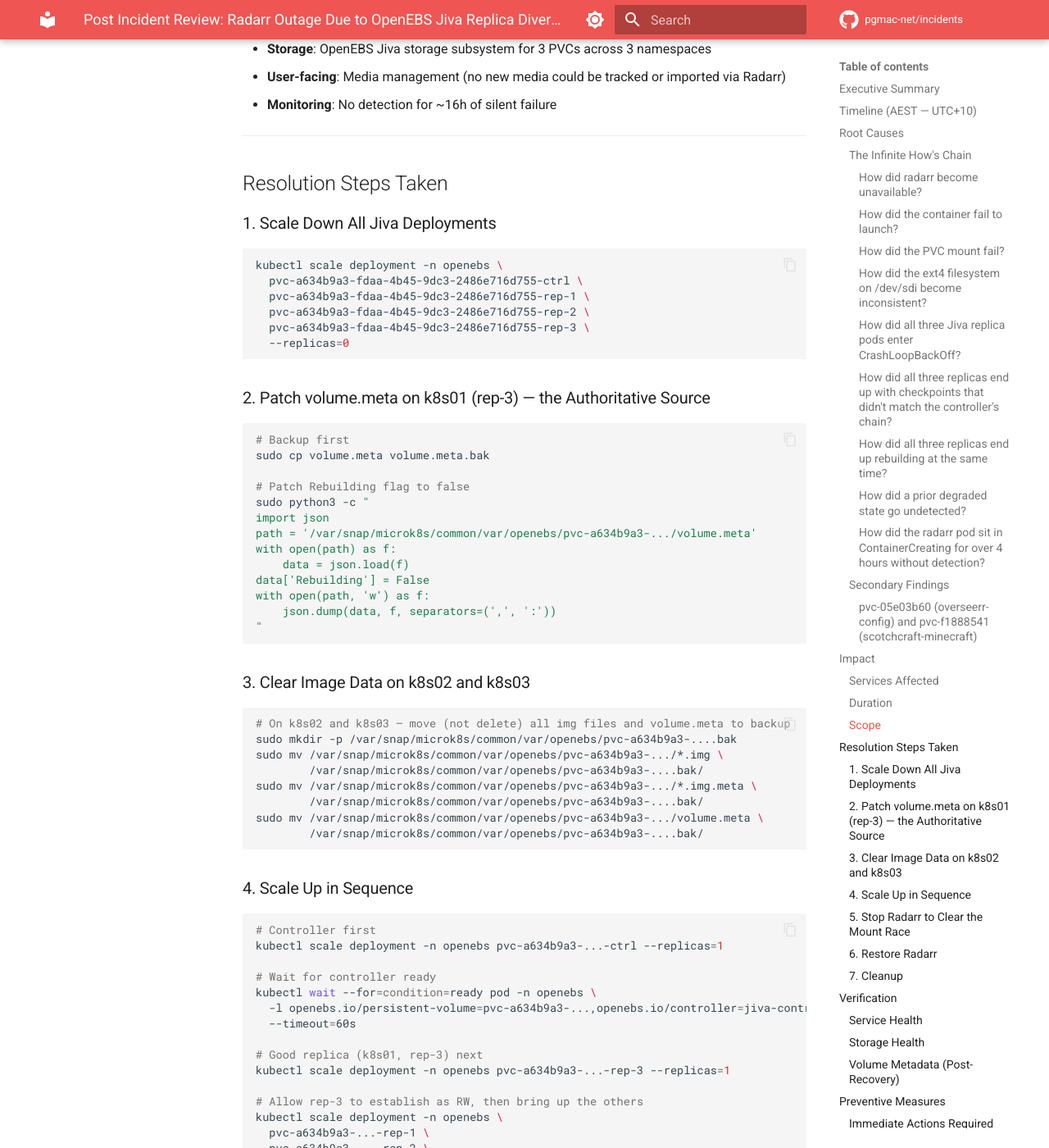
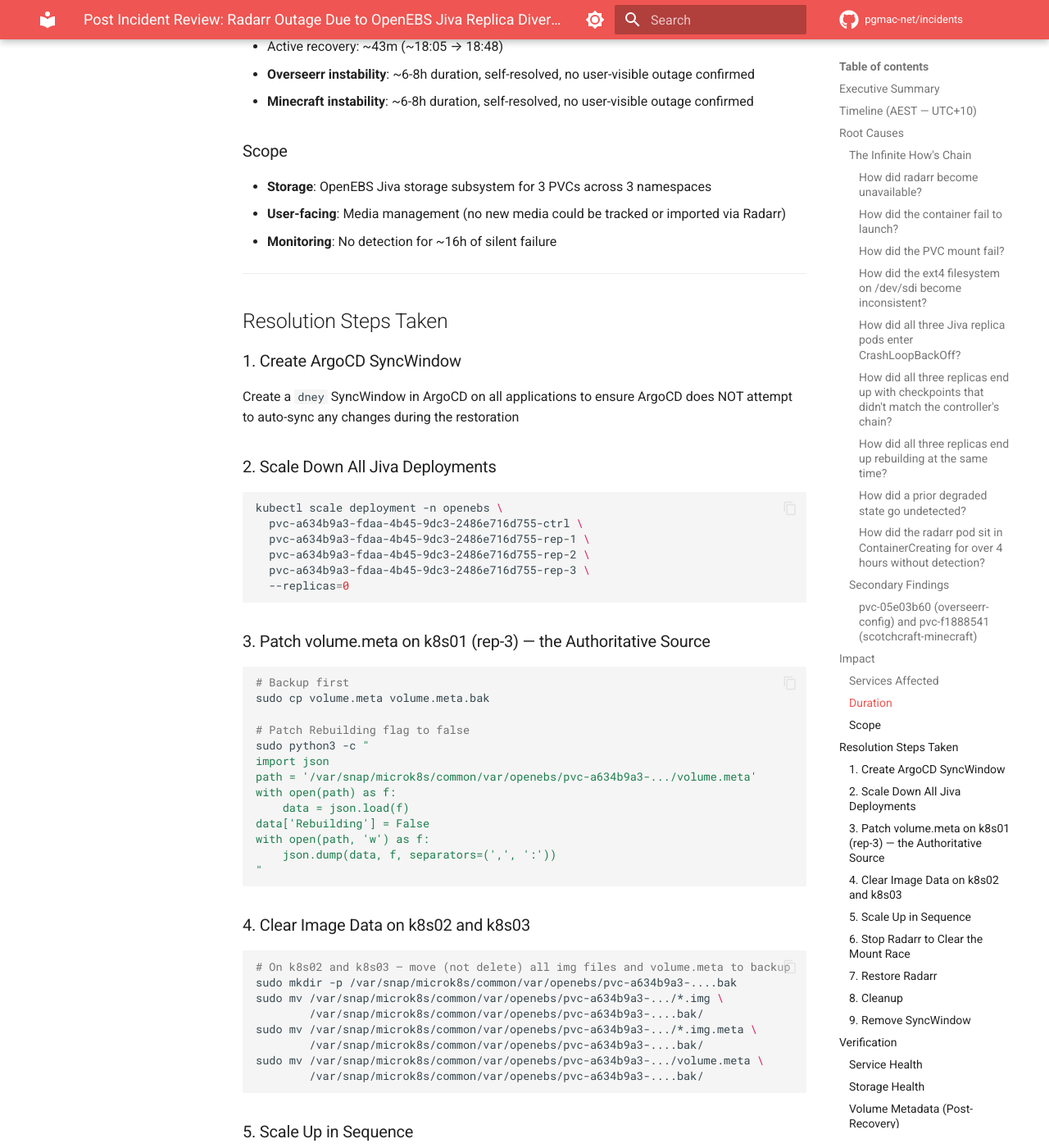
Before and after one commit to pgmac-net/incidents, an MkDocs documentation site: the page built from docs/incidents/2026-02-22-radarr-openebs-jiva-replica-divergence.md, in a window 1280 px wide and 1400 px high, scrolled down 5950 px. Shown: the whole window at 82% size. Built offline with MkDocs 1.6.1 and Material for MkDocs 9.7.7, drawn with Linux system fonts in a browser that asks for light colours; comment, search, counter and statistics services are not loaded; some of the changed text lies outside the part shown.

Commit message:
Add details about the ArgoCD SyncWindow I manually created

````diff
--- a/docs/incidents/2026-02-22-radarr-openebs-jiva-replica-divergence.md
+++ b/docs/incidents/2026-02-22-radarr-openebs-jiva-replica-divergence.md
@@ -21,30 +21,30 @@
 
 ## Timeline (AEST — UTC+10)
 
-| Time | Event |
-|------|-------|
-| **2026-02-21 ~22:25** | **ROOT EVENT**: Ungraceful shutdown interrupts an in-progress Jiva rebuild across all 3 replicas. All nodes' `revision.counter` files share this timestamp. |
-| ~22:25 onwards | All 3 Jiva replicas for `radarr-config` enter CrashLoopBackOff. Jiva controller loses all healthy backends. iSCSI LUN (`/dev/sdi`) becomes unserviceable. |
-| ~22:25 onwards | Kubelet begins retrying PVC mount for radarr pod (not yet scheduled). Each retry runs `fsck -a /dev/sdi`, which fails with "can't read superblock". |
-| **2026-02-22 14:01** | Radarr pod `radarr-cd6596b59-lbc2v` scheduled, enters `ContainerCreating`. PVC mount failing silently — pod status gives no indication of storage failure. |
-| 14:01 → 18:05 | Pod remains in `ContainerCreating` for 4h4m with no alerting. `FailedMount` events accumulate in pod describe but are not visible without active investigation. |
-| **~18:05** | **INCIDENT DETECTED**: Manual investigation triggered. `kubectl describe pod` reveals repeated `FailedMount` events citing `can't read superblock on /dev/sdi` and `fsck found errors but could not correct them`. |
-| ~18:08 | All 3 Jiva replica pods identified in CrashLoopBackOff: `rep-1` (k8s03), `rep-2` (k8s02), `rep-3` (k8s01). Controller running 2/2 but with zero healthy backends. |
-| ~18:10 | Replica logs reveal fatal error: `"Current replica's checkpoint not present in rwReplica chain, Shutting down..."` |
-| ~18:12 | All 3 nodes' `volume.meta` inspected — all show `"Rebuilding":true` with identical `RevisionCounter: 2538385` but diverged `Parent` snapshot chains. Root cause confirmed. |
-| ~18:15 | **RESOLUTION START**: All 4 Jiva deployments (controller + 3 replicas) scaled to 0. |
-| ~18:17 | `volume.meta` on k8s01 (`rep-3`) patched: `"Rebuilding": false`. This replica designated as the authoritative source. |
-| ~18:19 | All `.img` and `.img.meta` files moved to `.bak` directories on k8s02 and k8s03. `volume.meta` files also moved so those replicas start completely fresh. |
-| ~18:21 | Jiva controller scaled back to 1. Becomes ready within 80 seconds. |
-| ~18:22 | `rep-3` (k8s01, the fixed replica) scaled to 1. Joins controller as RW replica. |
-| ~18:24 | `rep-1` and `rep-2` scaled to 1. Begin rebuilding from `rep-3`. Jiva correctly serialises — only one WO rebuild at a time. |
-| ~18:29 | All 4 Jiva pods `Running`. Snapshot sync active on `rep-2`, `rep-1` queued. |
-| ~18:30 | Old D-state `fsck.ext4` process (from prior kubelet retry) clears. `/dev/sdi` becomes free. |
-| ~18:32 | Manual `fsck -y /dev/sdi` attempt fails — kubelet has already spawned a new `fsck -a` process, racing for the device. |
-| ~18:37 | Radarr scaled to 0 to stop kubelet from competing for `/dev/sdi`. |
-| ~18:40 | D-state `fsck -a` process clears. `dmesg` shows `EXT4-fs (sdi): recovery complete` — the kernel's ext4 journal recovery succeeded during a mount attempt after Jiva became healthy. |
-| ~18:47 | Radarr scaled back to 1. |
-| **18:48:28** | **INCIDENT RESOLVED**: Radarr pod `radarr-cd6596b59-mlbs6` reaches `1/1 Running`. |
+| Time                  | Event                                                                                                                                                                                                              |
+| --------------------- | ------------------------------------------------------------------------------------------------------------------------------------------------------------------------------------------------------------------ |
+| **2026-02-21 ~22:25** | **ROOT EVENT**: Ungraceful shutdown interrupts an in-progress Jiva rebuild across all 3 replicas. All nodes' `revision.counter` files share this timestamp.                                                        |
+| ~22:25 onwards        | All 3 Jiva replicas for `radarr-config` enter CrashLoopBackOff. Jiva controller loses all healthy backends. iSCSI LUN (`/dev/sdi`) becomes unserviceable.                                                          |
+| ~22:25 onwards        | Kubelet begins retrying PVC mount for radarr pod (not yet scheduled). Each retry runs `fsck -a /dev/sdi`, which fails with "can't read superblock".                                                                |
+| **2026-02-22 14:01**  | Radarr pod `radarr-cd6596b59-lbc2v` scheduled, enters `ContainerCreating`. PVC mount failing silently — pod status gives no indication of storage failure.                                                         |
+| 14:01 → 18:05         | Pod remains in `ContainerCreating` for 4h4m with no alerting. `FailedMount` events accumulate in pod describe but are not visible without active investigation.                                                    |
+| **~18:05**            | **INCIDENT DETECTED**: Manual investigation triggered. `kubectl describe pod` reveals repeated `FailedMount` events citing `can't read superblock on /dev/sdi` and `fsck found errors but could not correct them`. |
+| ~18:08                | All 3 Jiva replica pods identified in CrashLoopBackOff: `rep-1` (k8s03), `rep-2` (k8s02), `rep-3` (k8s01). Controller running 2/2 but with zero healthy backends.                                                  |
+| ~18:10                | Replica logs reveal fatal error: `"Current replica's checkpoint not present in rwReplica chain, Shutting down..."`                                                                                                 |
+| ~18:12                | All 3 nodes' `volume.meta` inspected — all show `"Rebuilding":true` with identical `RevisionCounter: 2538385` but diverged `Parent` snapshot chains. Root cause confirmed.                                         |
+| ~18:15                | **RESOLUTION START**: All 4 Jiva deployments (controller + 3 replicas) scaled to 0.                                                                                                                                |
+| ~18:17                | `volume.meta` on k8s01 (`rep-3`) patched: `"Rebuilding": false`. This replica designated as the authoritative source.                                                                                              |
+| ~18:19                | All `.img` and `.img.meta` files moved to `.bak` directories on k8s02 and k8s03. `volume.meta` files also moved so those replicas start completely fresh.                                                          |
+| ~18:21                | Jiva controller scaled back to 1. Becomes ready within 80 seconds.                                                                                                                                                 |
+| ~18:22                | `rep-3` (k8s01, the fixed replica) scaled to 1. Joins controller as RW replica.                                                                                                                                    |
+| ~18:24                | `rep-1` and `rep-2` scaled to 1. Begin rebuilding from `rep-3`. Jiva correctly serialises — only one WO rebuild at a time.                                                                                         |
+| ~18:29                | All 4 Jiva pods `Running`. Snapshot sync active on `rep-2`, `rep-1` queued.                                                                                                                                        |
+| ~18:30                | Old D-state `fsck.ext4` process (from prior kubelet retry) clears. `/dev/sdi` becomes free.                                                                                                                        |
+| ~18:32                | Manual `fsck -y /dev/sdi` attempt fails — kubelet has already spawned a new `fsck -a` process, racing for the device.                                                                                              |
+| ~18:37                | Radarr scaled to 0 to stop kubelet from competing for `/dev/sdi`.                                                                                                                                                  |
+| ~18:40                | D-state `fsck -a` process clears. `dmesg` shows `EXT4-fs (sdi): recovery complete` — the kernel's ext4 journal recovery succeeded during a mount attempt after Jiva became healthy.                                |
+| ~18:47                | Radarr scaled back to 1.                                                                                                                                                                                           |
+| **18:48:28**          | **INCIDENT RESOLVED**: Radarr pod `radarr-cd6596b59-mlbs6` reaches `1/1 Running`.                                                                                                                                  |
 
 ---
 
@@ -52,7 +52,7 @@
 
 ### The Infinite How's Chain
 
-> *"The infinite how's" methodology: at each causal step, ask "how?" rather than accepting the surface answer. Keep drilling until reaching an actionable, preventable cause.*
+> _"The infinite how's" methodology: at each causal step, ask "how?" rather than accepting the surface answer. Keep drilling until reaching an actionable, preventable cause._
 
 ---
 
@@ -101,13 +101,17 @@
 Inspection of each replica's `volume.meta` showed:
 
 ```json
-{ "Rebuilding": true, "Checkpoint": "volume-snap-0fd00bc8-...", "RevisionCounter": 2538385 }
+{
+  "Rebuilding": true,
+  "Checkpoint": "volume-snap-0fd00bc8-...",
+  "RevisionCounter": 2538385
+}
 ```
 
 All three replicas had identical `RevisionCounter` values (`2538385`) and identical `Checkpoint` UUIDs — but each had a **different `Parent` snapshot** for its head image:
 
-| Node | Head Parent |
-|------|-------------|
+| Node  | Head Parent               |
+| ----- | ------------------------- |
 | k8s01 | `volume-snap-3d6f0344...` |
 | k8s02 | `volume-snap-b5c23a63...` |
 | k8s03 | `volume-snap-af55ce5c...` |
@@ -123,6 +127,7 @@
 #### How did a prior degraded state go undetected?
 
 There is no alerting on:
+
 - Jiva replica `CrashLoopBackOff` or elevated restart counts
 - Jiva replica `Rebuilding: true` flag persisting beyond a threshold
 - PVC `FailedMount` events accumulating on pods
@@ -171,7 +176,11 @@
 
 ## Resolution Steps Taken
 
-### 1. Scale Down All Jiva Deployments
+### 1. Create ArgoCD SyncWindow
+
+Create a `dney` SyncWindow in ArgoCD on all applications to ensure ArgoCD does NOT attempt to auto-sync any changes during the restoration
+
+### 2. Scale Down All Jiva Deployments
 
 ```bash
 kubectl scale deployment -n openebs \
@@ -213,7 +222,7 @@
         /var/snap/microk8s/common/var/openebs/pvc-a634b9a3-....bak/
 ```
 
-### 4. Scale Up in Sequence
+### 5. Scale Up in Sequence
 
 ```bash
 # Controller first
@@ -243,13 +252,13 @@
 
 At this point the kernel's ext4 journal recovery completed automatically during a mount attempt (`dmesg` showed `EXT4-fs (sdi): recovery complete` and `mounted filesystem with ordered data mode`), eliminating the need for a manual `fsck -y`.
 
-### 6. Restore Radarr
+### 7. Restore Radarr
 
 ```bash
 kubectl scale deployment -n media radarr --replicas=1
 ```
 
-### 7. Cleanup
+### 8. Cleanup
 
 ```bash
 # Remove backup directories from all nodes
@@ -257,6 +266,10 @@
 ssh k8s02 "sudo rm -rf ...pvc-a634b9a3-....bak"
 ssh k8s03 "sudo rm -rf ...pvc-a634b9a3-....bak"
 ```
+
+### 9. Remove SyncWindow
+
+Remove the `deny` SyncWindow in ArgoCD to ensure normal/expected auto-sync operation continues
 
 ---
 
@@ -287,6 +300,7 @@
 ### Volume Metadata (Post-Recovery)
 
 All radarr-config replicas confirmed with:
+
 - `"Rebuilding": false`
 - Shared `Checkpoint` UUID across all 3 nodes
 - Shared `Parent` snapshot reference
@@ -392,20 +406,20 @@
 
 ## Action Items
 
-| Priority | Action | Owner | Due Date | Status |
-|----------|--------|-------|----------|--------|
-| Critical | Alert: pod stuck in ContainerCreating > 5 minutes | SRE | 2026-03-01 | Open |
-| Critical | Alert: Jiva replica pod CrashLoopBackOff in openebs namespace | SRE | 2026-03-01 | Open |
-| High | Alert: Jiva replica restart rate > 5 in 30 minutes | SRE | 2026-03-08 | Open |
-| High | Alert: FailedMount events > 3 on any pod | SRE | 2026-03-08 | Open |
-| High | Write OpenEBS Jiva replica recovery runbook | SRE | 2026-03-08 | Open |
-| High | Investigate Feb 21 22:25 root event (UPS, PDU, hypervisor logs) | SRE | 2026-03-01 | Open |
-| Medium | Implement Jiva Rebuilding flag monitor (cronjob/exporter) | SRE | 2026-03-15 | Open |
-| Medium | Investigate Jiva upgrade path or automated rebuild recovery | SRE | 2026-03-22 | Open |
-| Medium | Periodic Jiva volume health report (revision skew, chain depth) | SRE | 2026-03-22 | Open |
-| Medium | Verify jiva-snapshot-cleanup cronjob health and thresholds | SRE | 2026-03-01 | Open |
-| Low | Investigate ci namespace high-restart pods (dependency-track: 176 restarts) | SRE | 2026-03-15 | Open |
-| Low | Investigate media namespace chronic restarters (metasearch: 34, linkace: 11) | SRE | 2026-03-22 | Open |
+| Priority | Action                                                                       | Owner | Due Date   | Status |
+| -------- | ---------------------------------------------------------------------------- | ----- | ---------- | ------ |
+| Critical | Alert: pod stuck in ContainerCreating > 5 minutes                            | SRE   | 2026-03-01 | Open   |
+| Critical | Alert: Jiva replica pod CrashLoopBackOff in openebs namespace                | SRE   | 2026-03-01 | Open   |
+| High     | Alert: Jiva replica restart rate > 5 in 30 minutes                           | SRE   | 2026-03-08 | Open   |
+| High     | Alert: FailedMount events > 3 on any pod                                     | SRE   | 2026-03-08 | Open   |
+| High     | Write OpenEBS Jiva replica recovery runbook                                  | SRE   | 2026-03-08 | Open   |
+| High     | Investigate Feb 21 22:25 root event (UPS, PDU, hypervisor logs)              | SRE   | 2026-03-01 | Open   |
+| Medium   | Implement Jiva Rebuilding flag monitor (cronjob/exporter)                    | SRE   | 2026-03-15 | Open   |
+| Medium   | Investigate Jiva upgrade path or automated rebuild recovery                  | SRE   | 2026-03-22 | Open   |
+| Medium   | Periodic Jiva volume health report (revision skew, chain depth)              | SRE   | 2026-03-22 | Open   |
+| Medium   | Verify jiva-snapshot-cleanup cronjob health and thresholds                   | SRE   | 2026-03-01 | Open   |
+| Low      | Investigate ci namespace high-restart pods (dependency-track: 176 restarts)  | SRE   | 2026-03-15 | Open   |
+| Low      | Investigate media namespace chronic restarters (metasearch: 34, linkace: 11) | SRE   | 2026-03-22 | Open   |
 
 ---
 
@@ -422,23 +436,25 @@
 
 ### Replica State at Discovery
 
-| Node | Replica | Revision Counter | Head Image | Rebuilding | Status |
-|------|---------|-----------------|------------|------------|--------|
-| k8s01 | rep-3 | 2538385 | volume-head-280.img | true | CrashLoopBackOff |
-| k8s02 | rep-2 | 2538385 | volume-head-376.img | true | CrashLoopBackOff |
-| k8s03 | rep-1 | 2538385 | volume-head-378.img | true | CrashLoopBackOff |
+| Node  | Replica | Revision Counter | Head Image          | Rebuilding | Status           |
+| ----- | ------- | ---------------- | ------------------- | ---------- | ---------------- |
+| k8s01 | rep-3   | 2538385          | volume-head-280.img | true       | CrashLoopBackOff |
+| k8s02 | rep-2   | 2538385          | volume-head-376.img | true       | CrashLoopBackOff |
+| k8s03 | rep-1   | 2538385          | volume-head-378.img | true       | CrashLoopBackOff |
 
 All three had identical `Checkpoint: "volume-snap-0fd00bc8-aaa8-40d1-90c3-1971d4837540.img"` but different `Parent` snapshot references, confirming divergence during an interrupted multi-replica rebuild.
 
 ### Key Log Entries
 
 **Jiva replica fatal error (all 3 replicas):**
+
 ```
 level=fatal msg="Failed to add replica to controller, err: Current replica's
 checkpoint not present in rwReplica chain, Shutting down..."
 ```
 
 **Kubelet mount failure (pod events):**
+
 ```
 Warning  FailedMount  kubelet  MountVolume.MountDevice failed for volume
 "pvc-a634b9a3-..." : 'fsck' found errors on device /dev/disk/by-path/...
@@ -449,6 +465,7 @@
 ```
 
 **ext4 recovery success (dmesg on k8s01):**
+
 ```
 [...] EXT4-fs (sdi): recovery complete
 [...] EXT4-fs (sdi): mounted filesystem with ordered data mode. Opts: (null)
@@ -457,10 +474,10 @@
 
 ### Other Affected PVCs (Same Root Event)
 
-| PVC | App | Max Restarts | Self-Recovered | Outage |
-|-----|-----|-------------|----------------|--------|
-| pvc-05e03b60 (overseerr-config) | Overseerr | 11 | Yes | None confirmed |
-| pvc-f1888541 (minecraft-datadir) | Scotchcraft Minecraft | 53 | Yes | None confirmed |
+| PVC                              | App                   | Max Restarts | Self-Recovered | Outage         |
+| -------------------------------- | --------------------- | ------------ | -------------- | -------------- |
+| pvc-05e03b60 (overseerr-config)  | Overseerr             | 11           | Yes            | None confirmed |
+| pvc-f1888541 (minecraft-datadir) | Scotchcraft Minecraft | 53           | Yes            | None confirmed |
 
 ---
 
````
Also changed, not shown: other parts of docs/incidents/2026-02-22-radarr-openebs-jiva-replica-divergence.md (+3 -3 lines).
